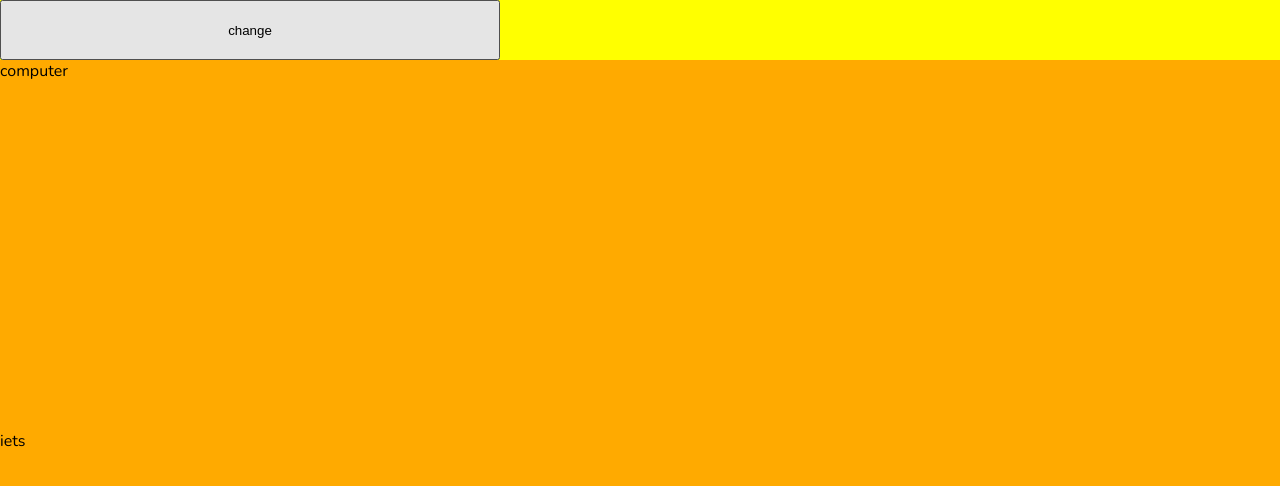
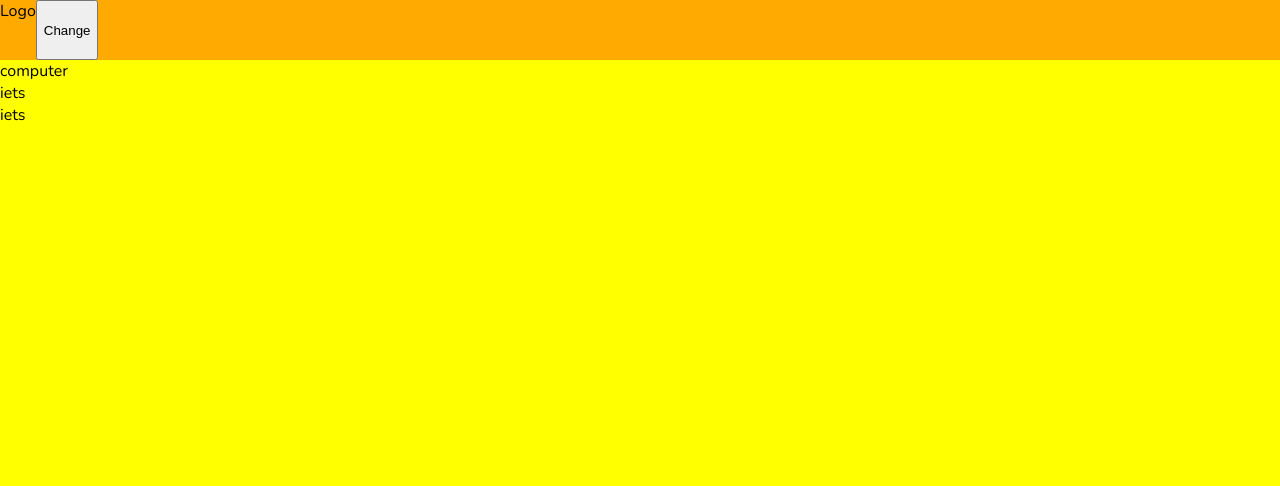
Before and after one commit to SachaVoskuilen/Boardgamebox, a Next.js app: page / in a window 1280 px wide. Shown: the top 486 px of the page. Built offline with nearby package versions, Linux system fonts and the light colour scheme.

Commit message:
wip: working scrollable content block

```diff
--- /dev/null
+++ b/src/components/Layout/GridContentBlock.style.ts
@@ -0,0 +1,9 @@
+import { Box, Grid } from '@/styles';
+import styled from 'styled-components';
+
+export const GridContentBlockStyle = styled(Grid)`
+  grid-area: 'content';
+  background-color: cyan;
+  height: 100%;
+  overflow-y: scroll;
+`;
--- a/src/components/Layout/Layout.tsx
+++ b/src/components/Layout/Layout.tsx
@@ -1,7 +1,9 @@
 import { Grid, defaultBreakingPoints } from '@/styles';
 import Head from 'next/head';
 import { FC, useEffect, useState } from 'react';
-import { StyledLayout, StyledMain, windowSizeType } from '.';
+import { Content, StyledLayout, StyledMain, windowSizeType } from '.';
+import { Navigation } from '../Navigation';
+import { GridContentBlockStyle } from './GridContentBlock.style';
 
 type Props = {
   title?: string;
@@ -45,13 +47,8 @@ export const Layout: FC<Props> = ({ title, children, loading }) => {
       <StyledMain windowSize={windowSize}>
         {windowSize.width >= defaultBreakingPoints.laptop ? (
           <StyledLayout variant={menu}>
-            <Grid gridArea={'navigation'} backgroundColor={'yellow'}>
-              <button
-                onClick={() => (menu == 'default' ? setMenu('hamburger') : setMenu('default'))}
-                style={{ maxWidth: '500px' }}
-              >
-                change
-              </button>
+            <Grid gridArea={'navigation'}>
+              <Navigation menu={menu} setMenu={setMenu} />
             </Grid>
             {menu != 'default' && (
               <Grid gridArea={'hamburger'} backgroundColor={'lightblue'}>
@@ -59,20 +56,18 @@ export const Layout: FC<Props> = ({ title, children, loading }) => {
                 <div>Content</div>
               </Grid>
             )}
-            <Grid gridArea={'content'}>
-              <div>computer</div>
-              <div>{children}</div>
-            </Grid>
+            <GridContentBlockStyle>
+              <Content>
+                <div>computer</div>
+                <div>{children}</div>
+                <div style={{ height: '1000px' }}>iets</div>
+              </Content>
+            </GridContentBlockStyle>
           </StyledLayout>
         ) : (
           <StyledLayout variant={menu}>
-            <Grid gridArea={'navigation'} backgroundColor={'yellow'}>
-              <button
-                onClick={() => (menu == 'default' ? setMenu('hamburger') : setMenu('default'))}
-                style={{ maxWidth: '500px' }}
-              >
-                change
-              </button>
+            <Grid gridArea={'navigation'}>
+              <Navigation menu={menu} setMenu={setMenu} />
             </Grid>
             {menu != 'default' ? (
               <Grid gridArea={'hamburger'} backgroundColor={'lightblue'}>
@@ -80,10 +75,13 @@ export const Layout: FC<Props> = ({ title, children, loading }) => {
                 <div>Content</div>
               </Grid>
             ) : (
-              <Grid gridArea={'content'}>
-                <div>mobile</div>
-                <div>{children}</div>
-              </Grid>
+              <GridContentBlockStyle>
+                <Content>
+                  <div>computer</div>
+                  <div>{children}</div>
+                  <div style={{ height: '1000px' }}>iets</div>
+                </Content>
+              </GridContentBlockStyle>
             )}
           </StyledLayout>
         )}
--- /dev/null
+++ b/src/components/Layout/content.style.ts
@@ -0,0 +1,11 @@
+import { Box } from '@/styles';
+import styled from 'styled-components';
+
+export const Content = styled(Box)`
+  background-color: yellow;
+  width: 100%;
+  height: 100%;
+  margin: 0 auto;
+  position: relative;
+  overflow-y: auto;
+`;
--- a/src/components/Layout/index.ts
+++ b/src/components/Layout/index.ts
@@ -1,3 +1,4 @@
+export * from './content.style';
 export * from './windowSize.type';
 export * from './layout.style';
 export * from './Layout';
--- a/src/components/Navigation/Navigation.tsx
+++ b/src/components/Navigation/Navigation.tsx
@@ -1,3 +1,11 @@
-export const Navigation = () => {
-  return <div>hey</div>;
+import { Box, Flex } from '@/styles';
+import { NavigationType } from '.';
+
+export const Navigation = ({ menu, setMenu }: NavigationType) => {
+  return (
+    <Flex>
+      {menu != 'hamburger' && <Box>Logo</Box>}
+      <button onClick={() => (menu == 'default' ? setMenu('hamburger') : setMenu('default'))}>Change</button>
+    </Flex>
+  );
 };
--- a/src/components/Navigation/index.ts
+++ b/src/components/Navigation/index.ts
@@ -1 +1,2 @@
+export * from './navigation.type';
 export * from './Navigation';
--- /dev/null
+++ b/src/components/Navigation/navigation.type.ts
@@ -0,0 +1,6 @@
+import { Dispatch, SetStateAction } from 'react';
+
+export interface NavigationType {
+  menu: string;
+  setMenu: Dispatch<SetStateAction<string>>;
+}
```
Also changed, not shown: src/components/Navigation/navigation.style.ts (added, +12 -0 lines).
